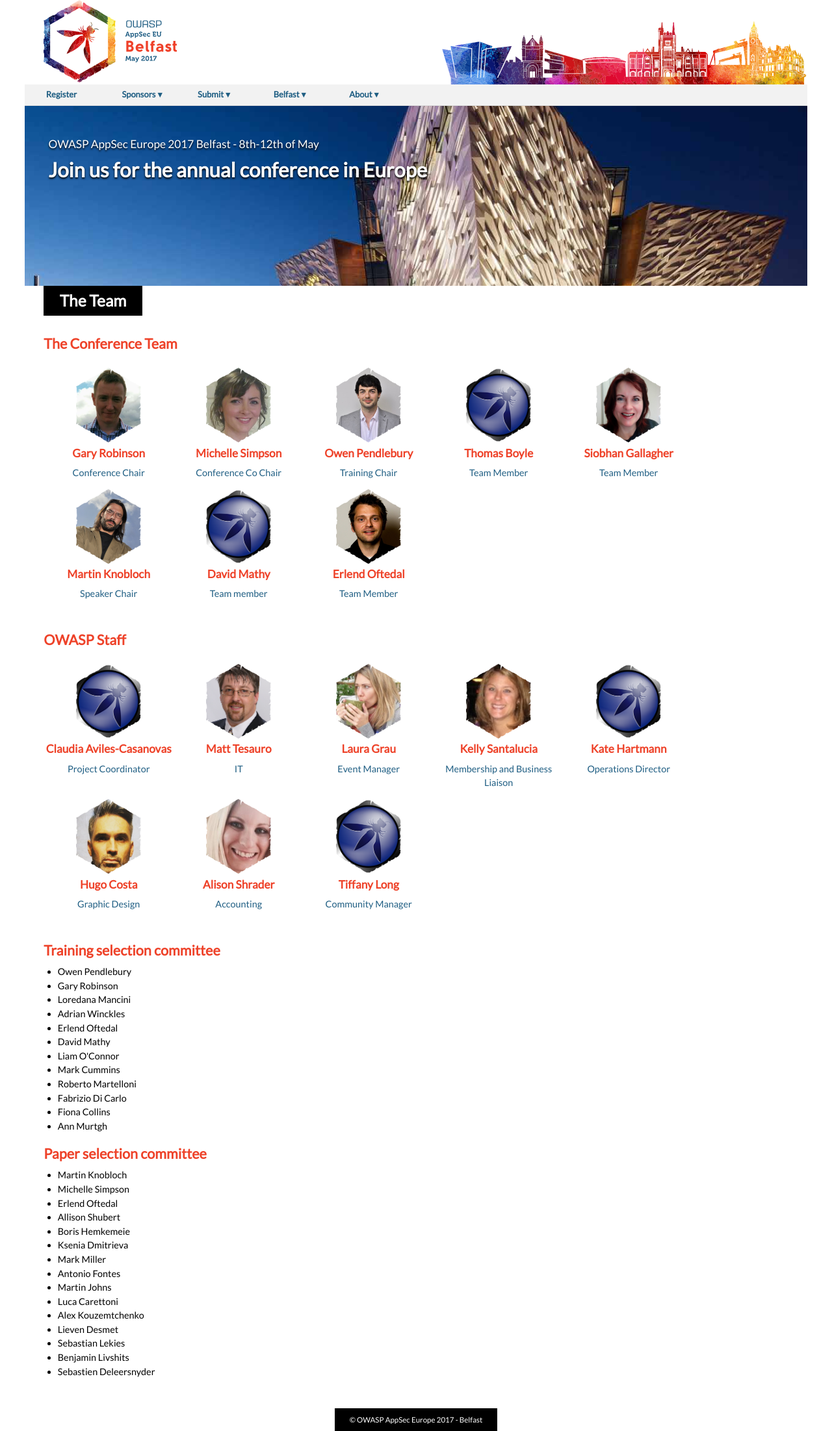
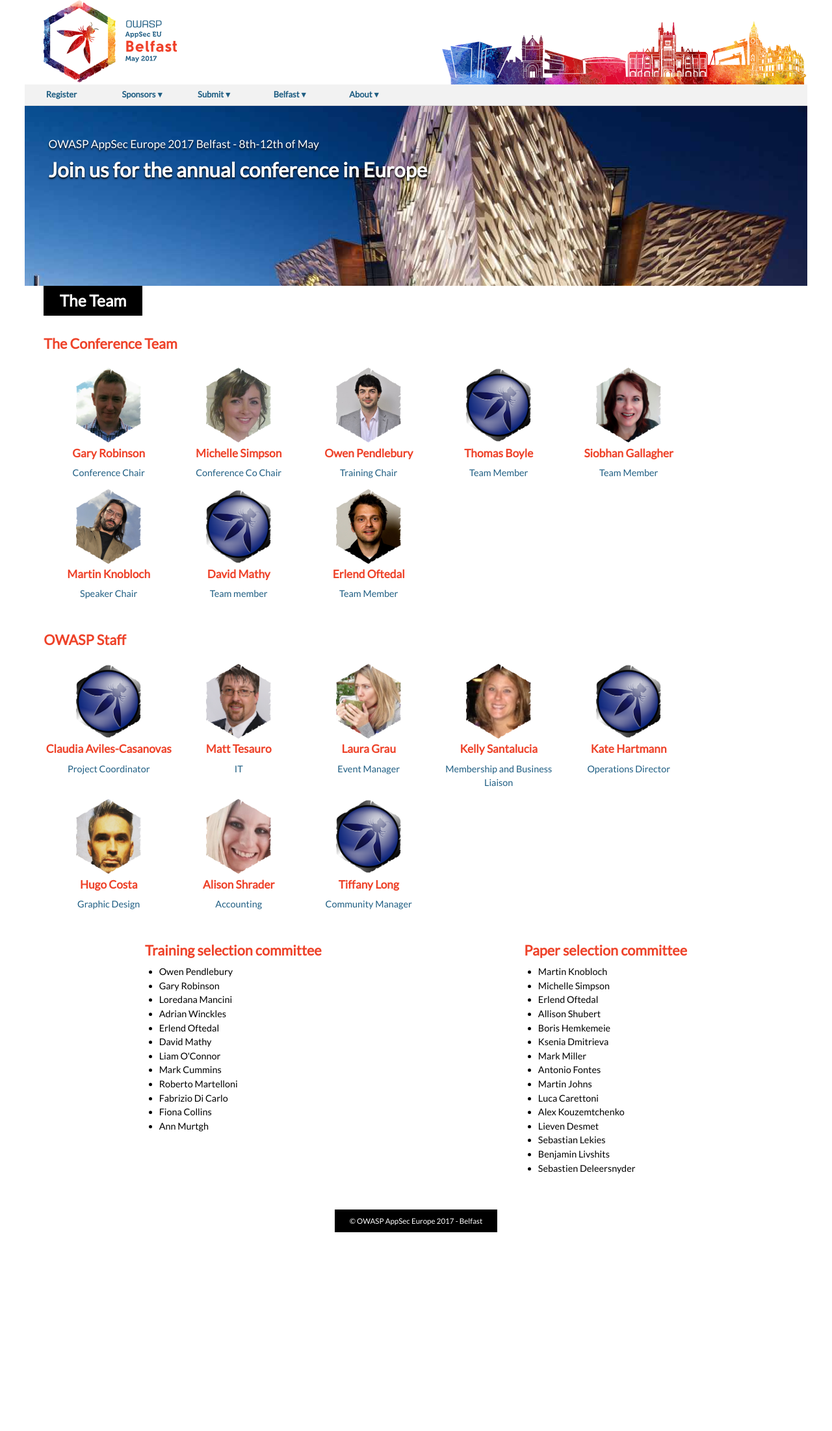
Before and after one commit to OWASP/AppSecEurope2017, a Jekyll site: the page built from about/team.md, in a window 1280 px wide. Shown: the whole page at 65% size. Built offline with Jekyll 4.4.1, drawn with Linux system fonts in a browser that asks for light colours; after the commit the page ends 1897 px from its top, so only the background shows below that.

Commit message:
Small changes

```diff
--- a/about/team.md
+++ b/about/team.md
@@ -30,17 +30,26 @@
 </ul>
 
 
-## Training selection committee
+<div class="twocols">
+	<div>
 
-<ul>
-{% for member in site.data.team.cftcommittee %}
-	<li>{{member.name}}</li>
-{% endfor %}
-</ul>
+	<h2>Training selection committee</h2>
 
-## Paper selection committee
-<ul>
-{% for member in site.data.team.programcommittee %}
-	<li>{{member.name}}</li>
-{% endfor %}
-</ul>
+		<ul>
+		{% for member in site.data.team.cftcommittee %}
+			<li>{{member.name}}</li>
+		{% endfor %}
+		</ul>
+	</div>
+
+	<div>
+
+		<h2>Paper selection committee</h2>
+
+		<ul>
+		{% for member in site.data.team.programcommittee %}
+			<li>{{member.name}}</li>
+		{% endfor %}
+		</ul>
+	</div>
+</div>
--- a/assets/css/style.scss
+++ b/assets/css/style.scss
@@ -73,7 +73,13 @@
 
 
 
-
+h2.dates {
+	padding: 0.5em 0em 0em 0em;
+	text-align: center;
+	em {
+		text-transform: none;
+	}
+}
 
 nav {
 	padding-left: 2em;
@@ -441,6 +447,17 @@
 	}
 }
 
+.twocols {
+	display: flex;
+	justify-content: space-around;
+	> div {
+		flex: 0 1 auto;
+		xwidth: 50%;
+		text-align: left;
+	}
+}
+
+
 .googlemap {
 	width: 100%;
 	max-width: 800px;
@@ -568,4 +585,8 @@
 	.carousel ul {
 		height: 14em;
 	}
+	.twocols {
+		flex-direction: column;
+		justify-content: center;
+	}
 }
--- a/index.html
+++ b/index.html
@@ -4,7 +4,7 @@
 ---
 <div class="main front">
 
-  <h2 style="text-align: center">Training: <em>8th to 10th May</em> &emsp;&emsp;  Conference: <em>11th & 12th May</em></h2>
+  <h2 class="dates">Training: <em>8<sup>th</sup> to 10<sup>th</sup> May</em> &emsp;&emsp;  Conference: <em>11<sup>th</sup> &amp; 12<sup>th</sup> May</em></h2>
 
 
   <ul class="sellingpoints">
```
Also changed, not shown: 1 other file.
